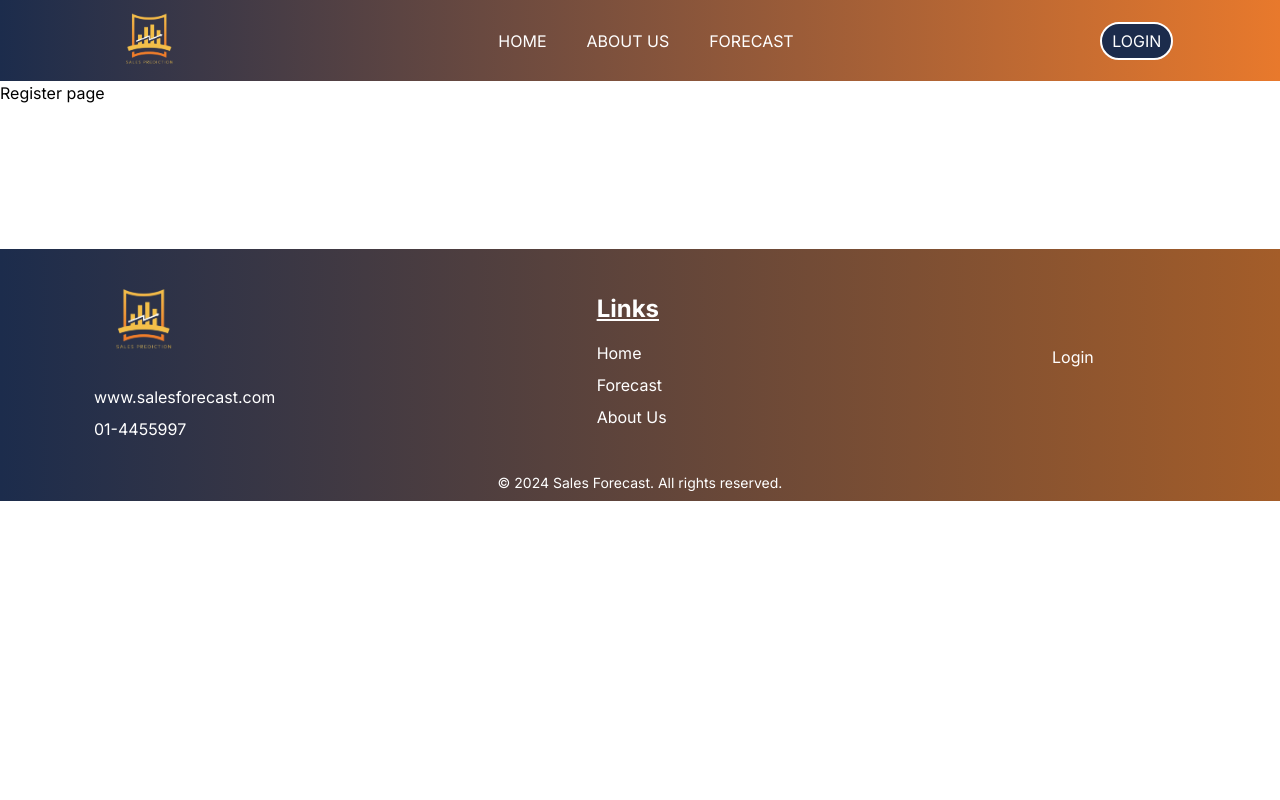
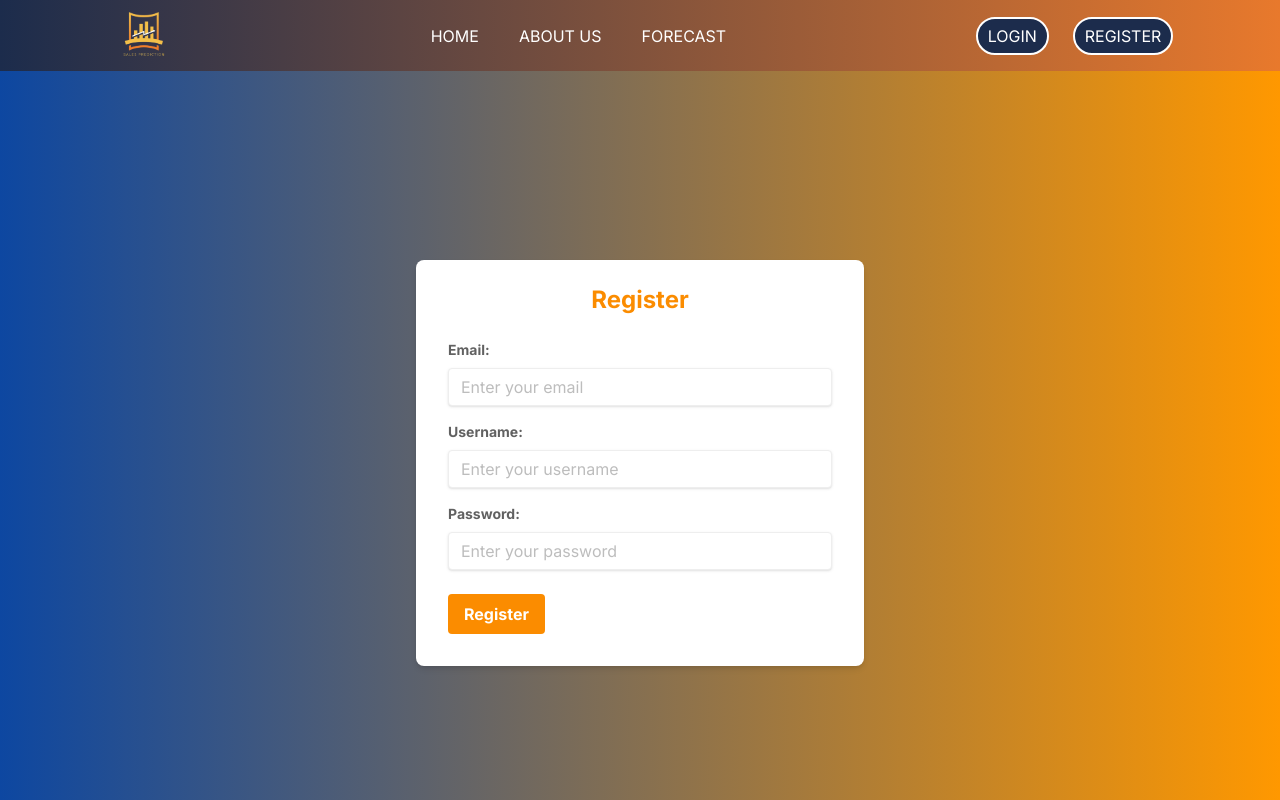
Before and after one commit to lamsal25/sales-prediction-system, a Next.js app in the folder frontend/: page /register in a window 1280 px wide. Shown: the top 800 px of the page. Built offline with nearby package versions, Linux system fonts and the light colour scheme.

Commit message:
integration

```diff
--- a/frontend/src/app/(auth)/login/page.js
+++ b/frontend/src/app/(auth)/login/page.js
@@ -7,18 +7,18 @@ export default function Login() {
   const [username, setUsername] = useState('');
   const [password, setPassword] = useState('');
 
-  // Handler function for form submission
-  // const handleSubmit = (event) => {
-  //   event.preventDefault();
-  //   // Here you can add the logic to handle login
-  //   console.log('Username:', username);
-  //   console.log('Password:', password);
-  // };
+ // Handler function for form submission
+  const handleSubmit = (event) => {
+    event.preventDefault();
+    // Here you can add the logic to handle login
+    console.log('Username:', username);
+    console.log('Password:', password);
+  };
 
   return (
-    <div>
-      <div className="card px-8 py-6 rounded-3xl bg-[#1C2C4C] w-72 mx-auto mt-40 shadow-2xl shadow-black ">
-        <div className='flex py-10 justify-center '>
+    <div className="min-h-screen bg-gradient-to-b from-[#1C2C4C] to-[#f2b383] flex justify-center items-center">
+      <div className="card px-8 py-6 rounded-3xl bg-[#1C2C4C] w-72 mx-auto shadow-2xl shadow-black">
+        <div className='flex py-10 justify-center'>
           <div className='relative h-5 w-5'>
             <div className='h-full w-full bg-[#e49d6a] [border:3px solid black] [border-radius:50%] mt-2 absolute animate-ping right-1'></div>
             <div className='h-5 w-5 bg-[#E8792C] [border:3px solid black] [border-radius:50%] mt-2 absolute right-1'></div>
@@ -26,7 +26,7 @@ export default function Login() {
           <h1 className="text-center font-bold text-3xl text-[#E8792C] ml-3"><u>Login</u></h1>
         </div>
 
-        <form  >
+        <form onSubmit={handleSubmit}>
           {/* Input field for username */}
           <input
             className="p-2 my-4 rounded w-[100%] focus:outline-blue-600"
--- a/frontend/src/app/(auth)/register/page.js
+++ b/frontend/src/app/(auth)/register/page.js
@@ -1,7 +1,98 @@
-import React from 'react'
+// pages/register.js
 
-export default function page() {
+"use client";
+import { useState } from "react";
+import axios from "axios"
+
+export default function Register() {
+  const [formData, setFormData] = useState({
+    email: "",
+    username: "",
+    password: "",
+  });
+
+  const handleChange = (e) => {
+    setFormData({
+      ...formData,
+      [e.target.name]: e.target.value,
+    });
+  };
+
+  const handleSubmit = async (e) => {
+    try{
+        const response = await axios.post('http://localhost:8000/api/register/', formData)
+        console.log(response)
+    }
+    catch(err){
+        console.log(err.message)
+    }
+
+  };
+
   return (
-    <div>Register page</div>
-  )
+    <div className="min-h-screen flex items-center justify-center bg-gradient-to-r from-blue-900 to-orange-500">
+      <div className="bg-white shadow-md rounded-lg px-8 pt-6 pb-8 mb-4 max-w-md w-full">
+        <h2 className="text-2xl font-bold text-center text-orange-600 mb-6">Register</h2>
+
+          <div className="mb-4">
+            <label className="block text-gray-700 text-sm font-bold mb-2" htmlFor="email">
+              Email:
+            </label>
+            <input
+              type="email"
+              id="email"
+              name="email"
+              value={formData.email}
+              onChange={handleChange}
+              required
+              className="shadow appearance-none border rounded w-full py-2 px-3 text-gray-700 leading-tight focus:outline-none focus:shadow-outline"
+              placeholder="Enter your email"
+            />
+          </div>
+
+          <div className="mb-4">
+            <label className="block text-gray-700 text-sm font-bold mb-2" htmlFor="username">
+              Username:
+            </label>
+            <input
+              type="text"
+              id="username"
+              name="username"
+              value={formData.username}
+              onChange={handleChange}
+              required
+              className="shadow appearance-none border rounded w-full py-2 px-3 text-gray-700 leading-tight focus:outline-none focus:shadow-outline"
+              placeholder="Enter your username"
+            />
+          </div>
+
+          <div className="mb-6">
+            <label className="block text-gray-700 text-sm font-bold mb-2" htmlFor="password">
+              Password:
+            </label>
+            <input
+              type="password"
+              id="password"
+              name="password"
+              value={formData.password}
+              onChange={handleChange}
+              required
+              className="shadow appearance-none border rounded w-full py-2 px-3 text-gray-700 leading-tight focus:outline-none focus:shadow-outline"
+              placeholder="Enter your password"
+            />
+          </div>
+
+          <div className="flex items-center justify-between">
+            <button
+            onClick={handleSubmit}
+              type="submit"
+              className="bg-orange-600 hover:bg-orange-700 text-white font-bold py-2 px-4 rounded focus:outline-none focus:shadow-outline"
+            >
+              Register
+            </button>
+          </div>
+
+      </div>
+    </div>
+  );
 }
--- a/frontend/src/app/about-us/page.js
+++ b/frontend/src/app/about-us/page.js
@@ -11,11 +11,10 @@ import Contact from '../components/about/Contact';
 const AboutUs = () => {
   return (
     <>
-      {/* Navbar Component */}
-      <Navbar />
-
+      {/* Page Theme */}
+      <div className="min-h-screen bg-gradient-to-b from-[#1C2C4C] to-[#f2b383]">
         {/* Main Content */}
-      <main className="max-w-6xl mx-auto px-4">
+        <main className="max-w-6xl mx-auto px-4 py-8">
           <Introduction />
           <MissionStatement />
           <VisionStatement />
@@ -23,9 +22,7 @@ const AboutUs = () => {
           <Team />
           <Contact />
         </main>
-
-      {/* Footer Component */}
-      <Footer />
+      </div>
     </>
   );
 };
--- a/frontend/src/app/components/about/Contact.js
+++ b/frontend/src/app/components/about/Contact.js
@@ -12,7 +12,7 @@ export default function Contact() {
                     </p>
                     <div className="mt-8">
                         <a href="mailto:contact@yourcompany.com" className="text-indigo-600 underline">
-                            contact@yourcompany.com
+                            contact@salesprediction.com
                         </a>
                     </div>
                 </div>
--- a/frontend/src/app/components/footer/Footer.js
+++ b/frontend/src/app/components/footer/Footer.js
@@ -6,7 +6,7 @@ export default function Footer() {
     return (
         <div>
 
-            <footer className="  bg-gradient-to-r mt-36 from-[#1C2C4C] to-[#a45d29] text-white py-6 flex flex-col md:flex-row justify-between items-center w-full ">
+            <footer className="  bg-gradient-to-r from-[#1C2C4C] to-[#a45d29] text-white py-6 flex flex-col md:flex-row justify-between items-center w-full ">
                 <div className="container m-auto flex flex-col md:flex-row justify-between items-center w-full max-w-screen-xl px-4 space-y-6 md:space-y-0">
                     {/* Section 1: Logo and Contact Info */}
                     <div className="flex flex-col items-center md:items-start min-w-[150px] px-2 text-center md:text-left">
--- a/frontend/src/app/components/navbar/Navbar.js
+++ b/frontend/src/app/components/navbar/Navbar.js
@@ -10,7 +10,7 @@ export default function Navbar() {
     <div className='  bg-gradient-to-r from-[#1C2C4C] to-[#E8792C] justify-between items-center'>
       <div className='container w-5/6 flex justify-between  items-center m-auto text-white '>
 
-      <Link href={"/"}> <img src="images/logo.png" alt="" height="100" width="100"  /></Link>
+        <Link href={"/"}> <img src="images/logo.png" alt="" height="100" width="100" /></Link>
 
 
         <div className='container flex gap-10  uppercase justify-center'>
@@ -20,12 +20,9 @@ export default function Navbar() {
           <Link href={"/"} className=' hover:scale-105 transition-all'>Forecast</Link>
           <link rel="stylesheet" href="" />
         </div>
-
+      <div className='flex gap-6'>
         <Link href={"login"} className=' hover:scale-105 transition-all'>
-
-
           <Button
-
             title={"LogIn"}
             bgColor={"#1C2C4C"}
             padL={10}
@@ -34,6 +31,19 @@ export default function Navbar() {
             borderRadius={"30px"}
           // event={onLogin}
           /></Link>
+
+        <Link href={"register"} className=' hover:scale-105 transition-all'>
+          <Button
+            title={"Register"}
+            bgColor={"#1C2C4C"}
+            padL={10}
+            padT={5}
+            color={"white"}
+            borderRadius={"30px"}
+          />
+        </Link>
+
+        </div>
       </div>
     </div>
   )
--- a/frontend/src/app/fetch/page.js
+++ b/frontend/src/app/fetch/page.js
@@ -3,27 +3,23 @@ import React, { useEffect, useState } from 'react'
 import axios from 'axios'
 
 export default function Fetch() {
-  const [itemName, setItemName]=useState([])
+
   useEffect(()=>{
     fetchItem()
-  },[itemName])
+  },[])
 
   const fetchItem = async () =>
     {
         const response = await axios.get("http://localhost:8000/api/fetchitem/")
-        console.log(response.data)
-        setItemName(response.data)
+        console.log(response)
+
     }
 
     return (
     <div>
-        {itemName.map(item=>(
 
-                <span>{item.name} </span>
 
-        )
 
-    )}
     </div>
   )
 }
--- a/frontend/src/app/page.js
+++ b/frontend/src/app/page.js
@@ -1,8 +1,7 @@
 
 import Hero from "./components/hero/Hero";
 import Features from "./components/features/Features";
-import Navbar from "./components/navbar/Navbar";
-import Footer from "./components/footer/Footer";
+
 export default function Home() {
   return (
     <div>
```
Lines whose indentation alone changed are shown as unchanged.
